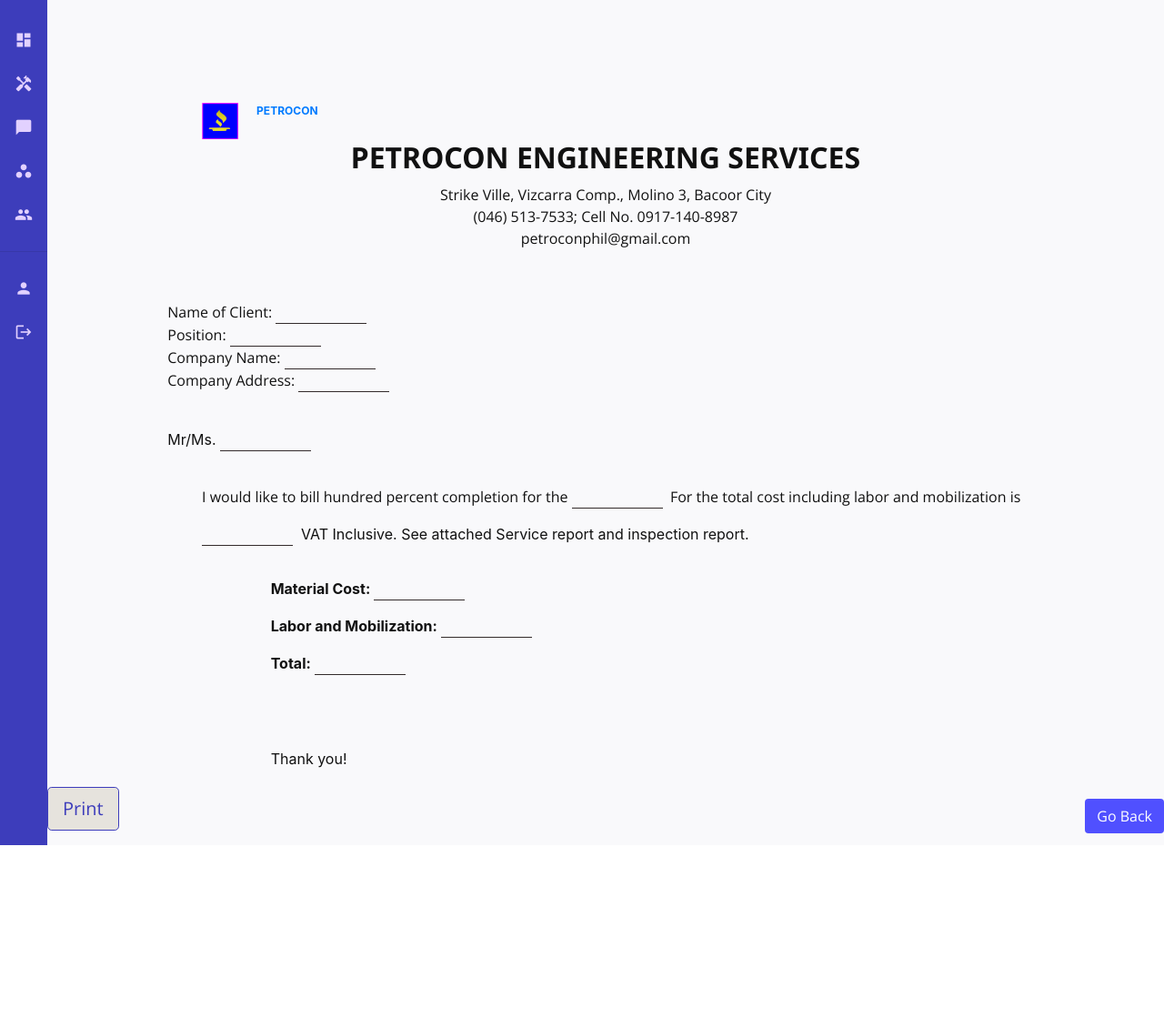
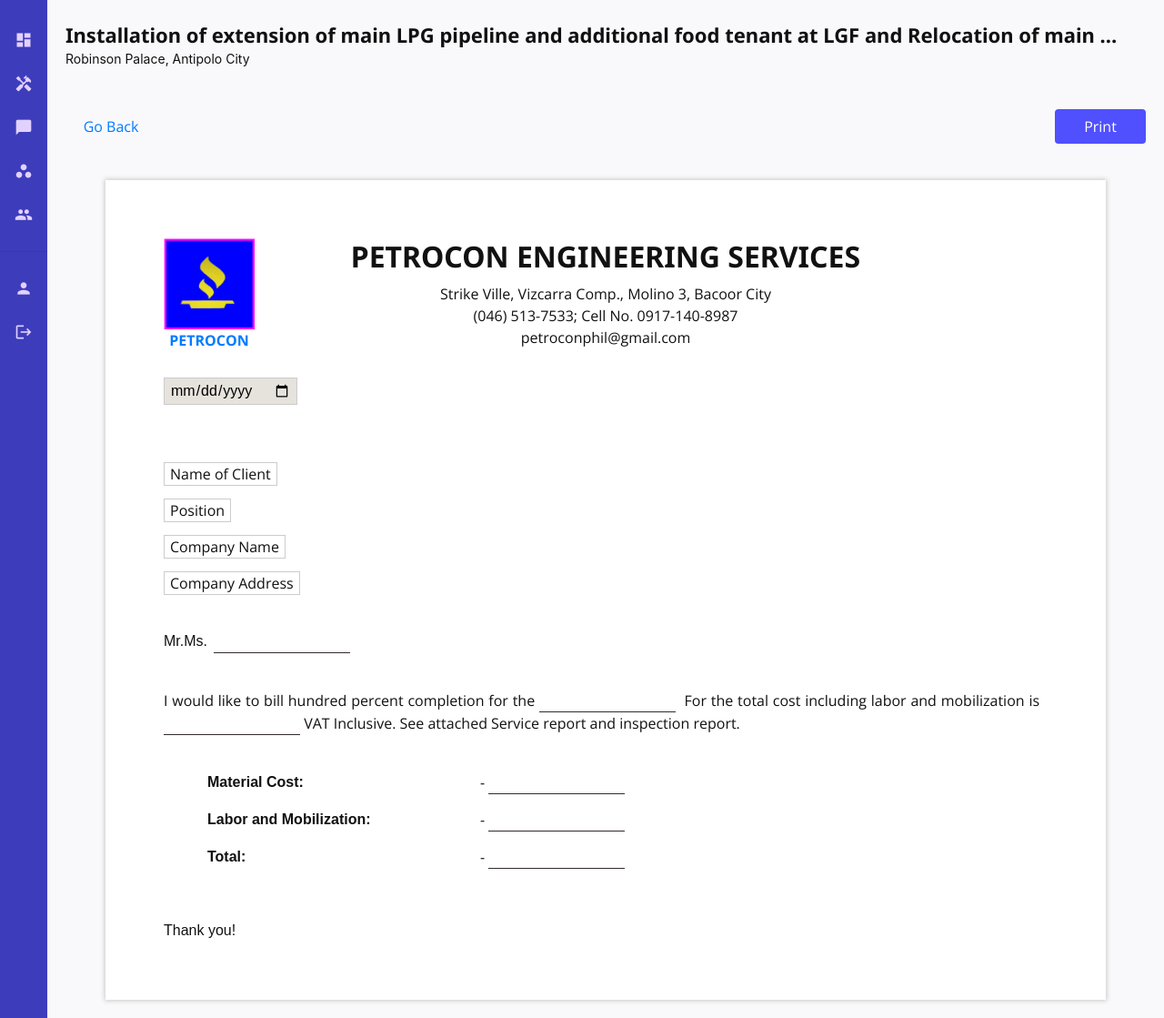
Before and after one commit to elkatakiku/PetroconEngineeringSevices, a PHP site: page /app/admin/invoice-admin.html in a window 1280 px wide. Shown: the part 49-1168 px from the top of the page at 91% size. Before the commit the page ends 978 px from the top, so only its background shows below. Run offline with PHP 8.4, Linux system fonts and the light colour scheme; some libraries are stand-ins or nearby versions.

Commit message:
Updated invoice and turnover form

```diff
--- a/app/admin/invoice-admin.html
+++ b/app/admin/invoice-admin.html
@@ -80,7 +80,7 @@
                 </ul>
               </li>
               <li class="">
-                <a class="d-flex align-content-start" href="#">
+                <a class="d-flex align-content-start" href="message.html">
                   <span class="material-icons">chat_bubble</span>
                   <div class="collapsible">
                     <span>Messages</span>
@@ -120,7 +120,7 @@
               <hr>
 
               <li class="">
-                <a class="d-flex align-content-start" href="#">
+                <a class="d-flex align-content-start" href="profile.html">
                   <span class="material-icons">person</span>
                   <div class="collapsible">
                     <span>Profile</span>
@@ -141,12 +141,27 @@
         </div>
 
         <main class="content">
-          <form action="#" method="POST" id="invoiceform">
+          <!-- Header -->
+          <div class="page-header">
+            <div class="project-info">
+              <div>
+                <h1 class="page-title">Installation of extension of main LPG pipeline and additional food tenant at LGF and Relocation of main pipeline at UGF and extension of stub outs at 2F and UGF.</h1>
+                <small>Robinson Palace, Antipolo City</small>
+              </div>
+            </div>
+          </div>
+
+          <div class="print-actions linear space-between border=bottom">
+            <button class="btn link-btn"><a href="projectganttchart.html">Go Back</a></button>
+            <button type="button" onclick="printDocument('invoiceform')" class="btn action-btn">Print</button>
+          </div>
+
+          <form action="#" method="POST" id="invoiceform" onload="window.print(); window.close()">
             <div>
               <div class="invoice-page-title">
-                <a class="brand" href="#">
-                  <img src="../../images/petrocon-icon-2.png" class="d-inline-block align-top brand-icon" alt="Petrocon Logo">
-                  <span class="brand-name">Petrocon</span>
+                <a class="brand print-brand" href="#">
+                  <img src="../../images/petrocon-icon-2.png" class="d-block align-top brand-icon" alt="Petrocon Logo">
+                  <p class="brand-name">Petrocon</p>
                 </a>
                 <div>
                     <h2>PETROCON ENGINEERING SERVICES</h2>
@@ -158,76 +173,72 @@
                 </div>
               </div>
               <div class="invoice-page-info">
+                <div>
+                  <input type="date" id="dateToday" /> <br>
+                  <br>
+                </div>
+                <br>
                 <p>
-                  Name of Client:
-                  <span class="fill" contenteditable="true">&nbsp;</span>
+                  <p><span class="text" role="textbox" contenteditable>Name of Client</span></p>
+                  <p><span class="text" role="textbox" contenteditable>Position</span></p>
+                  <p><span class="text" role="textbox" contenteditable>Company Name</span></p>
+                  <p><span class="text" role="textbox" contenteditable>Company Address</span></p>
+
+                </p>
                 <br>
-                  Position:
-                  <span class="fill" contenteditable="true">&nbsp;</span>
+              </div>
+
+              <div class="invoice-msmr">
+                Mr.Ms.
+                <p><span class="fill" contenteditable="true"></span></p>
+              </div>
               <br>
-                  Company Name:
-                  <span class="fill" contenteditable="true">&nbsp;</span>
-                  <br>
-                  Company Address:
-                  <span class="fill" contenteditable="true">&nbsp;</span>
-                  <br>
-                  <br>
-                </p>
-                  Mr/Ms.
-                  <span  class="fill" contenteditable="true">&nbsp;</span>
-              </div>
+
               <div class="page-description">
-                  <p>I would like to bill hundred percent completion for the
+                <p>
+                  I would like to bill hundred percent completion for the
                   <span class="fill" contenteditable="true">&nbsp;</span>&nbsp;
                   For the total cost including labor and mobilization is
-                  &nbsp;<p class="fill" contenteditable="true">&nbsp;</p>&nbsp;
+                  &nbsp;<span class="fill" contenteditable="true">&nbsp;&nbsp; </span>
                   VAT Inclusive. See attached Service report and inspection report.
                 </p>
               </div>
+            </div>
+
+            <br>
             <div class="page-amount">
               <strong>Material Cost: </strong>
-              <p class="fill" contenteditable="true">&nbsp;</p>&nbsp;
-              <br>
+              <p>-&nbsp;<span class="fill" contenteditable="true"></span></p>
+
               <strong>Labor and Mobilization: </strong>
-              <p class="fill" contenteditable="true">&nbsp;</p>&nbsp;
-              <br>
+              <p>-&nbsp;<span class="fill" contenteditable="true"></span></p>
+
               <strong>Total: </strong>
-              <p class="fill" contenteditable="true">&nbsp;</p>&nbsp;
+              <p>-&nbsp;<span class="fill" contenteditable="true"></span></p>
               </p>
-              <br>
+            </div>
             <br>
             Thank you!
-            </div>
 
            <style>
-                .invoice-page-title{
-                  text-align: center;
-                  margin: 30mm 45mm 30mm 45mm;
-                }
-                .invoice-page-info{
-                  text-align: left;
-                  margin: -15mm 0mm 5mm 35mm;
-                }
-                .page-description{
-                  margin: 10mm 30mm 30mm 45mm;
-                }
-                .page-amount{
-                  text-align: left;
-                  margin: -25mm 0mm 5mm 65mm;
-                }
-                .fill{
-                  border-bottom: 1px solid rgb(51, 43, 43);
-                  min-width: 100px;
-                  display: inline-block;
+              .print-brand {
+                    display: block;
+                    position: absolute;
+                    left: 0;
+                    top: 0;
                   }
 
+                  .print-brand .brand-icon {
+                    width: 100px;
+                    height: 100px;
+                  }
+
+                  .print-brand .brand-name {
+                    font-size: 1rem;
+                  }
             </style>
+
           </form>
-
-          <div class="linear space-between">
-            <p><input type="button" onclick="invoiceprint('invoiceform')" class="btn outline-primary-btn btn-lg btn-block" value="Print"></p>
-            <a class="btn action-btn" class="btn outline-primary-btn btn-lg btn-block" data-toggle="custom-tab" href="projectganttchart.html">Go Back</a>
-          </div>
         </main>
 
 <!-- Optional JavaScript -->
@@ -244,12 +255,29 @@
 <script src="../../scripts/index.js"></script>
 
 <script>
-  function turnoverprint(turnoverform){
-      var printdata = document.getElementById(turnoverform);
-      newwin = window.open("");
-      newwin.document.write(printdata.outerHTML);
-      newwin.print();
-      newwin.close();
+
+</script>
+
+
+<script>
+  // function printDocument(printId){
+  //     var printdata = document.getElementById(printId);
+  //     newwin = window.open("");
+  //     newwin.document.write(printdata.outerHTML);
+  //     setTimeout(function() {
+
+  //     }, 10);
+  //     newwin.print();
+  //     newwin.close();
+  // }
+
+  function printDocument(printId){
+        var restorePage = document.body.innerHTML;
+        var printContent = document.getElementById(printId).innerHTML;
+        document.body.innerHTML = printContent;
+        window.print();
+        // window.close();
+        document.body.innerHTML = restorePage;
       }
 </script>
 </body>
--- a/app/admin/projectganttchart.html
+++ b/app/admin/projectganttchart.html
@@ -44,7 +44,7 @@
           <nav>
             <ul class="list-unstyled components">
               <li class="">
-                <a class="d-flex align-content-start" href="/app/index.html">
+                <a class="d-flex align-content-start" href="../dashboard.html">
                   <span class="material-icons">dashboard</span>
                   <div class="collapsible">
                     <span>Dashboard</span>
@@ -80,7 +80,7 @@
                 </ul>
               </li>
               <li class="">
-                <a class="d-flex align-content-start" href="#">
+                <a class="d-flex align-content-start" href="message.html">
                   <span class="material-icons">chat_bubble</span>
                   <div class="collapsible">
                     <span>Messages</span>
@@ -120,7 +120,7 @@
               <hr>
 
               <li class="">
-                <a class="d-flex align-content-start" href="#">
+                <a class="d-flex align-content-start" href="profile.html">
                   <span class="material-icons">person</span>
                   <div class="collapsible">
                     <span>Profile</span>
--- a/app/admin/projects.html
+++ b/app/admin/projects.html
@@ -41,7 +41,7 @@
         <nav>
           <ul class="list-unstyled components">
             <li class="">
-              <a class="d-flex align-content-start" href="/app/index.html">
+              <a class="d-flex align-content-start" href="../dashboard.html">
                 <span class="material-icons">dashboard</span>
                 <div class="collapsible">
                   <span>Dashboard</span>
@@ -77,7 +77,7 @@
               </ul>
             </li>
             <li class="">
-              <a class="d-flex align-content-start" href="#">
+              <a class="d-flex align-content-start" href="message.html">
                 <span class="material-icons">chat_bubble</span>
                 <div class="collapsible">
                   <span>Messages</span>
@@ -117,7 +117,7 @@
             <hr>
 
             <li class="">
-              <a class="d-flex align-content-start" href="#">
+              <a class="d-flex align-content-start" href="profile.html">
                 <span class="material-icons">person</span>
                 <div class="collapsible">
                   <span>Profile</span>
--- a/app/admin/userman-admin.html
+++ b/app/admin/userman-admin.html
@@ -45,7 +45,7 @@
           <nav>
             <ul class="list-unstyled components">
               <li class="">
-                <a class="d-flex align-content-start" href="/app/index.html">
+                <a class="d-flex align-content-start" href="../dashboard.html">
                   <span class="material-icons">dashboard</span>
                   <div class="collapsible">
                     <span>Dashboard</span>
@@ -81,7 +81,7 @@
                 </ul>
               </li>
               <li class="">
-                <a class="d-flex align-content-start" href="#">
+                <a class="d-flex align-content-start" href="message.html">
                   <span class="material-icons">chat_bubble</span>
                   <div class="collapsible">
                     <span>Messages</span>
@@ -121,7 +121,7 @@
               <hr>
 
               <li class="">
-                <a class="d-flex align-content-start" href="#">
+                <a class="d-flex align-content-start" href="profile.html">
                   <span class="material-icons">person</span>
                   <div class="collapsible">
                     <span>Profile</span>
--- a/app/admin/users-admin.html
+++ b/app/admin/users-admin.html
@@ -41,7 +41,7 @@
         <nav>
           <ul class="list-unstyled components">
             <li class="">
-              <a class="d-flex align-content-start" href="/app/index.html">
+              <a class="d-flex align-content-start" href="../dashboard.html">
                 <span class="material-icons">dashboard</span>
                 <div class="collapsible">
                   <span>Dashboard</span>
@@ -77,7 +77,7 @@
               </ul>
             </li>
             <li class="">
-              <a class="d-flex align-content-start" href="#">
+              <a class="d-flex align-content-start" href="message.html">
                 <span class="material-icons">chat_bubble</span>
                 <div class="collapsible">
                   <span>Messages</span>
@@ -117,7 +117,7 @@
             <hr>
 
             <li class="">
-              <a class="d-flex align-content-start" href="#">
+              <a class="d-flex align-content-start" href="profile.html">
                 <span class="material-icons">person</span>
                 <div class="collapsible">
                   <span>Profile</span>
--- a/app/admin/workers-admin.html
+++ b/app/admin/workers-admin.html
@@ -41,7 +41,7 @@
         <nav>
           <ul class="list-unstyled components">
             <li class="">
-              <a class="d-flex align-content-start" href="/app/index.html">
+              <a class="d-flex align-content-start" href="../dashboard.html">
                 <span class="material-icons">dashboard</span>
                 <div class="collapsible">
                   <span>Dashboard</span>
@@ -77,7 +77,7 @@
               </ul>
             </li>
             <li class="">
-              <a class="d-flex align-content-start" href="#">
+              <a class="d-flex align-content-start" href="message.html">
                 <span class="material-icons">chat_bubble</span>
                 <div class="collapsible">
                   <span>Messages</span>
@@ -117,7 +117,7 @@
             <hr>
 
             <li class="">
-              <a class="d-flex align-content-start" href="#">
+              <a class="d-flex align-content-start" href="profile.html">
                 <span class="material-icons">person</span>
                 <div class="collapsible">
                   <span>Profile</span>
--- a/app/client/clientprofile.html
+++ b/app/client/clientprofile.html
@@ -48,7 +48,7 @@
           <hr>
 
           <li class="active">
-            <a class="d-flex align-content-start" href="#">
+            <a class="d-flex align-content-start" href="../admin/profile.html">
               <span class="material-icons">person</span>
               <div class="collapsible">
                 <span>Profile</span>
--- a/app/login/login.html
+++ b/app/login/login.html
@@ -18,6 +18,7 @@
     <link rel="stylesheet" href="../../styles/styles.css">
     <link rel="stylesheet" href="../../styles/cstyles.css">
     <link rel="stylesheet" href="../../styles/popup.css">
+    <link rel="stylesheet" href="../../styles/navbar.css">
   </head>
   <body >
     <div class="login-background">
--- a/styles/astyles.css
+++ b/styles/astyles.css
@@ -355,6 +355,120 @@ h1, h2, h3, h4, h5, h6 {
   overflow: hidden;
 }
 
+/* || Invoice Form */
+#invoiceform {
+  margin: 20px 4rem;
+  font-family: Arial, Helvetica, sans-serif !important;
+  /* font-family: 'Courier New', Courier, monospace; */
+  background-color: white;
+  box-shadow: 0 0 5px 1px rgb(201, 201, 201);
+  padding: 4rem;
+}
+
+.invoice-page-title{
+  text-align: center;
+  position: relative;
+  text-align: center;
+  margin-bottom: 2rem;
+  font-family: inherit;
+}
+
+.invoice-page-info {
+  text-align: left;
+  font-family: inherit;
+  position: relative;
+}
+
+.invoice-page-info input{
+  border: 1px solid #ccc;
+  padding: 1px 6px;
+}
+
+.invoice-msmr{
+  display: grid;
+  grid-template-columns: 55px minmax(200px, auto);
+  text-align: left;
+  font-family: inherit;
+}
+
+.page-description {
+  font-family: inherit;
+  text-align: justify;
+}
+
+.page-amount{
+  display: grid;
+  grid-template-columns: 300px minmax(50px, auto);
+  text-align: left;
+  margin: 0 3rem;
+  font-family: inherit;
+}
+
+.fill {
+  border-bottom: 1px solid rgb(51, 43, 43);
+  min-width: 150px;
+  width: auto;
+  display: inline-block;
+  font-family: inherit;
+}
+
+.text{
+  border: 1px solid #ccc;
+  font-family: inherit;
+  font-size: inherit;
+  padding: 1px 6px;
+  /*display: table-cell;*/
+  width: 100%;
+  overflow: hidden;
+  resize: both;
+  min-height: 40px;
+  }
+
+  .print-actions {
+    margin: 20px;
+    display: flex;
+    gap: 10px;
+  }
+
+  .print-actions .btn {
+    min-width: 100px;
+  }
+
+
+                @media print {
+                  body{
+                      width: 21cm;
+                      height: 29.7cm;
+                      margin: 30mm 45mm 30mm 45mm;
+                      /* change the margins as you want them to be. */
+                }
+              }
+
+/* || Turnover Form */
+#turnoverform {
+  margin: 20px 4rem;
+  font-family: Arial, Helvetica, sans-serif !important;
+  /* font-family: 'Courier New', Courier, monospace; */
+  background-color: white;
+  box-shadow: 0 0 5px 1px rgb(201, 201, 201);
+  padding: 4rem;
+}
+
+.turnover-page-title{
+  text-align: center;
+  position: relative;
+  text-align: center;
+  margin-bottom: 2rem;
+  font-family: inherit;
+}
+
+.turnover-client-info{
+  display: grid;
+  grid-template-columns: 170px minmax(50px, auto);
+  text-align: left;
+  margin: 0 3rem;
+  font-family: inherit;
+}
 
 /* || MEDIA QUERIES */
 
```
Also changed, not shown: app/admin/employees-admin.html (+4 -4 lines), app/admin/message.html (+8 -8 lines), app/admin/profile.html (+8 -8 lines), app/admin/turnover-admin.html (+63 -57 lines), app/dashboard.html (+56 -4 lines). Lines whose indentation alone changed are shown as unchanged.
